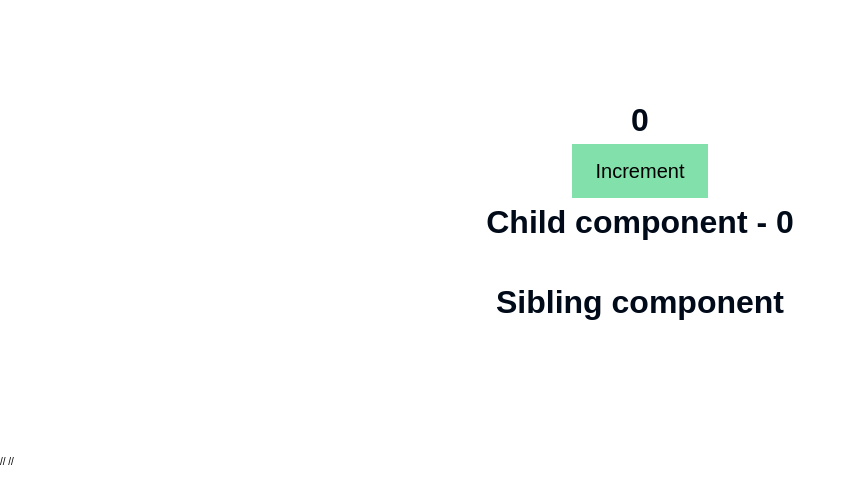
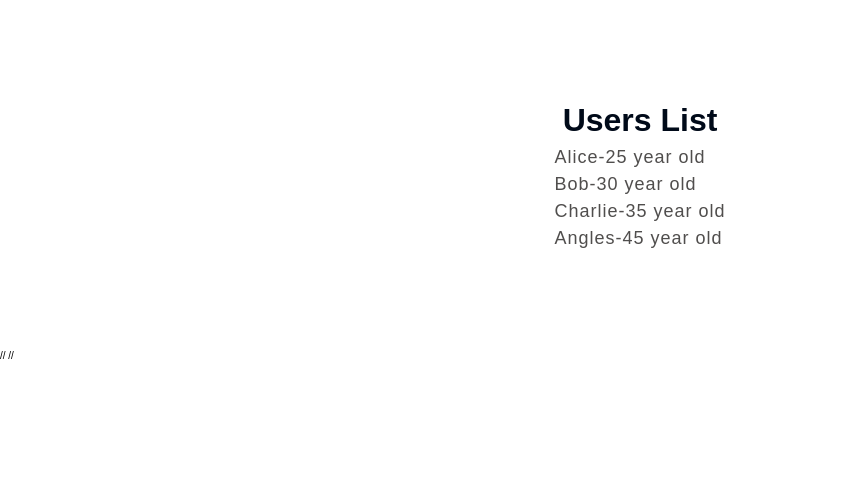
Before and after one commit to vanshu778/React-v-19, a React (Vite) app in the folder reactv-19/: page / in a window 1280 px wide. Shown: the top 504 px of the page, without its empty margins (0-856 px from the left). Built offline with nearby package versions, Linux system fonts and the light colour scheme.

Commit message:
challenge useState

```diff
--- a/reactv-19/src/App.jsx
+++ b/reactv-19/src/App.jsx
@@ -5,7 +5,7 @@
 import { EventProps } from "./components/EventProps";
 import { EventPropagation } from "./components/EventPropagation";
 import { State } from "./components/hooks/State";
-
+import {DericedState} from "./components/DericedState"
 
 export const App = () => {
   return (
@@ -15,17 +15,8 @@
     {/* <EventHandling/> */}
     {/* <EventProps/> */}
     {/* <EventPropagation/> */}
-    <State/>
-    <Sibling/>
+    {/* <State/> */}
+    <DericedState/>
   </section>
    )
 };
-
-export function Sibling(){
-  console.log("Sibling Component rendered");
-  return (
-  <div className="main-div">
-      <h2>Sibling component</h2>
-  </div>
-  );
-}
--- /dev/null
+++ b/reactv-19/src/components/DericedState.jsx
@@ -0,0 +1,31 @@
+// const users= [
+//     {name:"Alice", age:25},
+//     {name:"Bob", age:30},
+//     {name:"Charlie", age:35},
+//     {name:"Angles", age:45},
+// ];
+import { useState } from "react";
+
+export const DericedState = () => {
+    const[users,setUsers]= useState([
+        {name:"Alice", age:25},
+        {name:"Bob", age:30},
+        {name:"Charlie", age:35},
+        {name:"Angles", age:45},
+    ]);
+
+    return(
+        <div className="main-div">
+            <h1>Users List</h1>
+            <ul>
+                {users.map((curElem,index) => {
+                    return(
+                        <li key = {index}>
+                            {curElem.name}-{curElem.age} year old
+                        </li>
+                    );
+                })}
+            </ul>
+        </div>
+    );
+};
```
Also changed, not shown: reactv-19/src/components/hooks/State.jsx (line endings or trailing spaces).
